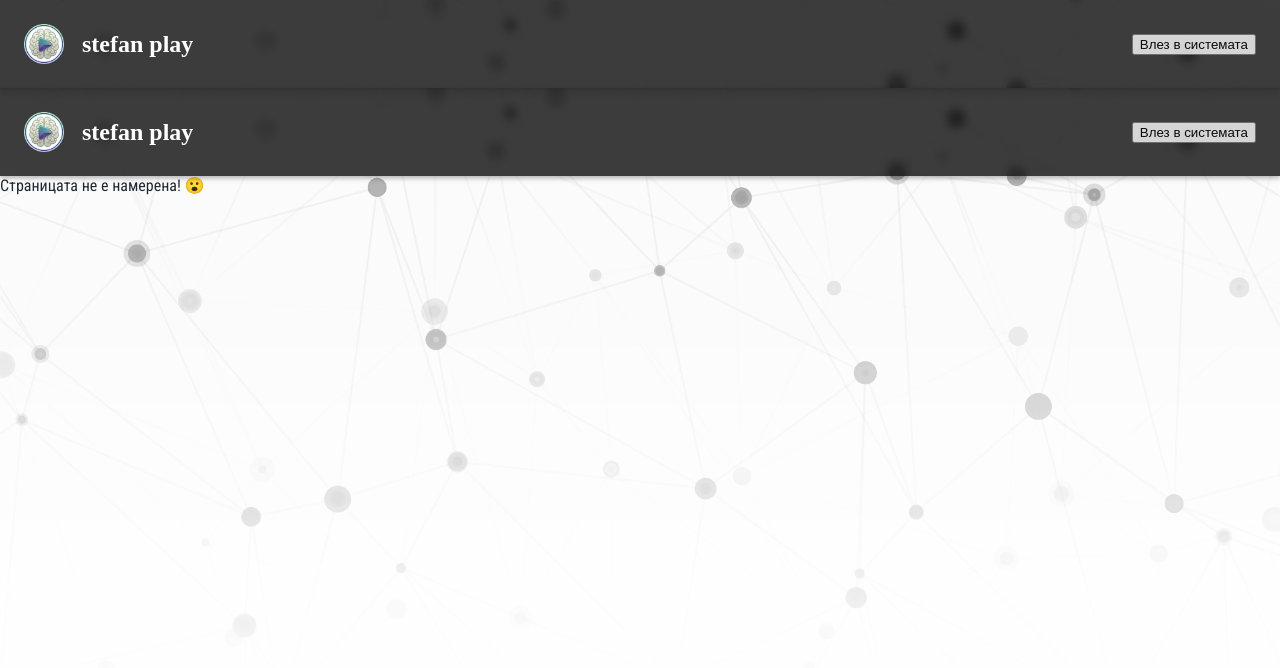
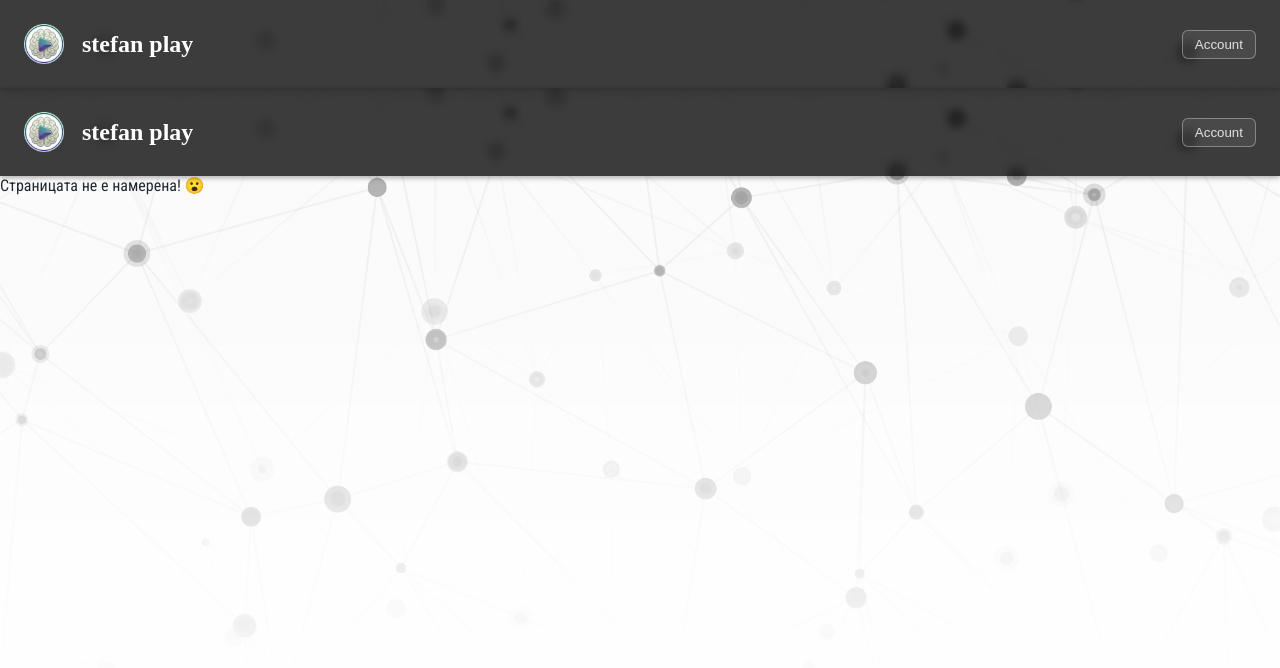
Before and after one commit to logixoul/math-game-2, a React (Vite) app: page /game in a window 1280 px wide. Shown: the top 668 px of the page. Built offline with nearby package versions, Linux system fonts and the light colour scheme; no server answers; a web font is replaced by a local one.

Commit message:
auth popup

```diff
--- a/src/React/TopBar.module.css
+++ b/src/React/TopBar.module.css
@@ -16,6 +16,7 @@
 }
 
 .loginStatus {
+	position: relative;
 	font-size: 14px;
 	color: #ffffff;
 	opacity: 0.85;
@@ -33,3 +34,42 @@
 	display: block;
 	margin-right: 10px;
 }
+
+.authButtons {
+	display: flex;
+	gap: 10px;
+}
+
+.authTrigger {
+	padding: 6px 12px;
+	border-radius: 6px;
+	border: 1px solid rgba(255, 255, 255, 0.4);
+	background: rgba(255, 255, 255, 0.08);
+	color: #ffffff;
+	cursor: pointer;
+}
+
+.authPopup {
+	position: absolute;
+	right: 0;
+	top: calc(100% + 8px);
+	z-index: 10;
+	display: grid;
+	gap: 8px;
+	min-width: 200px;
+	padding: 10px;
+	background: rgba(20, 20, 20, 0.95);
+	border: 1px solid rgba(255, 255, 255, 0.2);
+	border-radius: 8px;
+	box-shadow: 0 8px 18px rgba(0, 0, 0, 0.35);
+}
+
+.authOption {
+	padding: 8px 10px;
+	border-radius: 6px;
+	border: 1px solid rgba(255, 255, 255, 0.2);
+	background: rgba(255, 255, 255, 0.08);
+	color: #ffffff;
+	cursor: pointer;
+	text-align: left;
+}
--- a/src/React/TopBar.tsx
+++ b/src/React/TopBar.tsx
@@ -1,3 +1,4 @@
+import { useEffect, useRef, useState } from "react";
 import { Link } from "react-router-dom";
 import styles from "./TopBar.module.css";
 import { useFirebaseSnapshot, firebaseController } from "../FirebaseController";
@@ -7,6 +8,41 @@ type TopBarProps = {
 
 export function TopBar({  }: TopBarProps) {
 	const firebaseState = useFirebaseSnapshot();
+	const [isPopupOpen, setIsPopupOpen] = useState(false);
+	const popupRef = useRef<HTMLDivElement | null>(null);
+
+	useEffect(() => {
+		if (!isPopupOpen) return;
+
+		const handleClickOutside = (event: MouseEvent) => {
+			const target = event.target as Node | null;
+			if (popupRef.current && target && !popupRef.current.contains(target)) {
+				setIsPopupOpen(false);
+			}
+		};
+
+		const handleEscape = (event: KeyboardEvent) => {
+			if (event.key === "Escape") {
+				setIsPopupOpen(false);
+			}
+		};
+
+		document.addEventListener("mousedown", handleClickOutside);
+		document.addEventListener("keydown", handleEscape);
+		return () => {
+			document.removeEventListener("mousedown", handleClickOutside);
+			document.removeEventListener("keydown", handleEscape);
+		};
+	}, [isPopupOpen]);
+
+	const handleGoogleAuth = async () => {
+		await firebaseController.login();
+		setIsPopupOpen(false);
+	};
+
+	const handleEmailPassword = () => {
+		alert("Email/password login is not implemented yet.");
+	};
 
 	return (
 		<header className={styles.topBar}>
@@ -24,7 +60,20 @@ export function TopBar({  }: TopBarProps) {
 					</>
 					:
 					<>
-						<button onClick={() => firebaseController.login()}>Влез в системата</button>
+						<div className={styles.authButtons}>
+							<button
+								className={styles.authTrigger}
+								onClick={() => setIsPopupOpen((current) => !current)}
+							>
+								Account
+							</button>
+						</div>
+						{isPopupOpen && (
+							<div className={styles.authPopup} ref={popupRef}>
+								<button className={styles.authOption} onClick={handleGoogleAuth}>с Google акаунт</button>
+								<button className={styles.authOption} onClick={handleEmailPassword}>с имейл и парола</button>
+							</div>
+						)}
 					</>
 			}</div>
 		</header>
```
